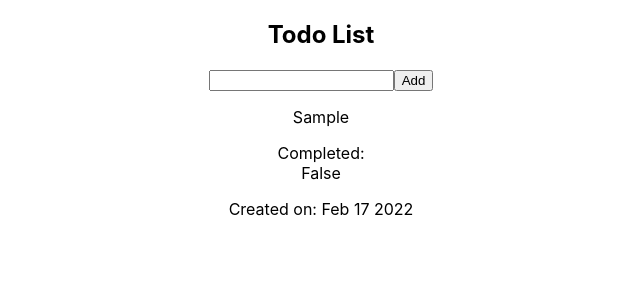
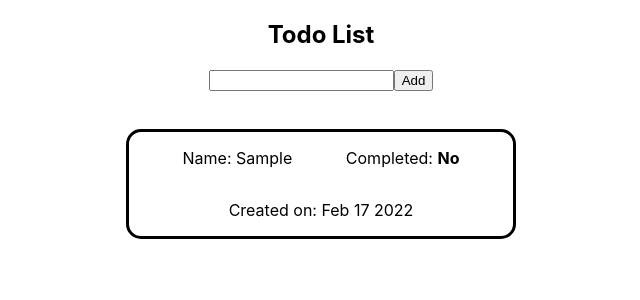
Before and after one commit to jarrod847/new-todo, a React (Create React App) app: page / in a window 1280 px wide. Both pictures are taken after typing "Sample" into the empty fields and a click on the button "Add". Shown: the top 300 px of the page, without its empty margins (319-959 px from the left). Built offline with nearby package versions, Linux system fonts and the light colour scheme.

Commit message:
made some changes to todo component and added some styling

```diff
--- a/src/App.js
+++ b/src/App.js
@@ -2,6 +2,7 @@ import { useState } from "react";
 import "./App.css";
 import AddTodo from "./Components/addTodo";
 import TodoList from "./Components/todoList";
+import "./todo.css";
 
 function App() {
   const [todoList, setTodoList] = useState([]);
--- a/src/Components/todo.js
+++ b/src/Components/todo.js
@@ -3,9 +3,11 @@ import React from "react";
 const Todo = ({ todo }) => {
   const date = todo.id.split(" ");
   return (
-    <div>
-      <p>{todo.name}</p>
-      <p>Completed: {todo.complete ? <div>True</div> : <div>False</div>}</p>
+    <div className="todo">
+      <div className="name-complete">
+        <p>Name: {todo.name}</p>
+        <p>Completed: {todo.complete ? <b>Yes</b> : <b>No</b>}</p>
+      </div>
       <p>
         Created on: {date[1]} {date[2]} {date[3]}
       </p>
--- /dev/null
+++ b/src/todo.css
@@ -0,0 +1,14 @@
+.todo {
+  display: flex;
+  width: 30%;
+  margin: 3% auto;
+  justify-content: center;
+  flex-direction: column;
+  border: black 3px solid;
+  border-radius: 15px;
+}
+
+.name-complete {
+  display: flex;
+  justify-content: space-evenly;
+}
```
